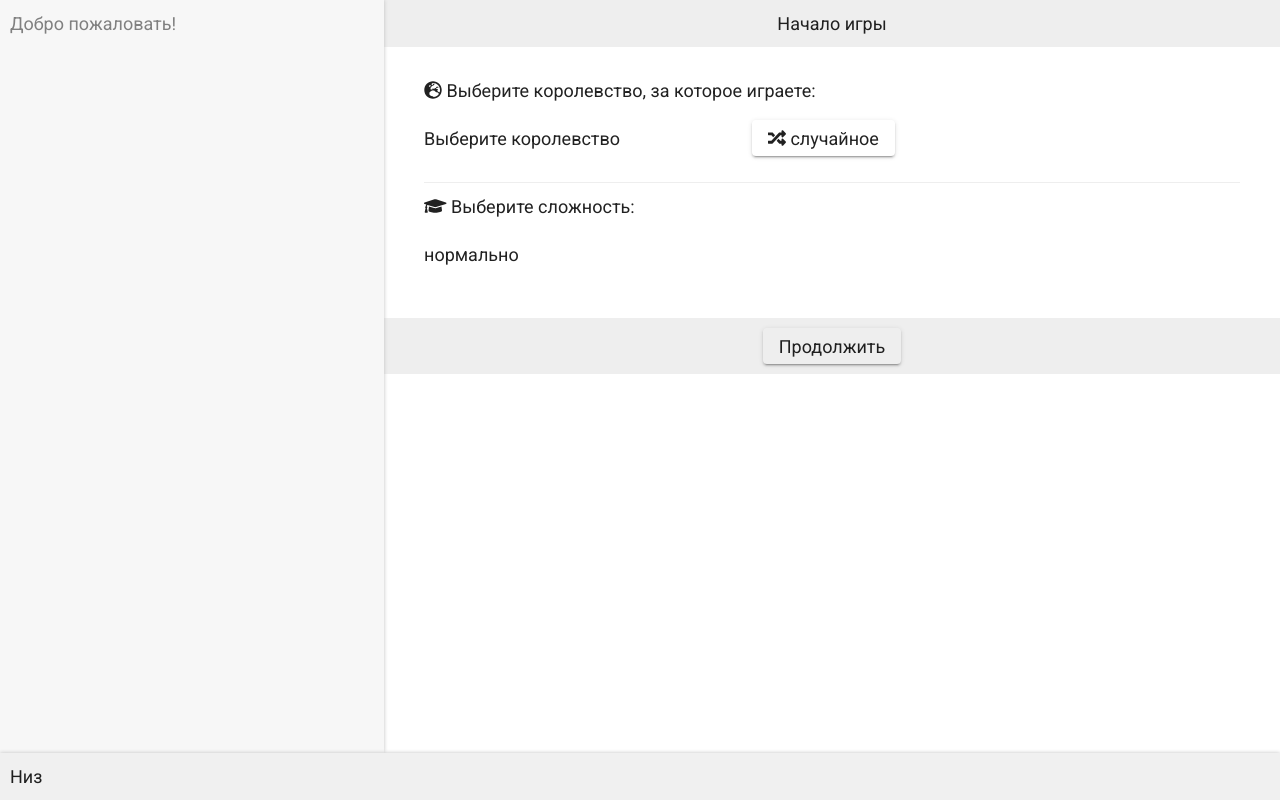
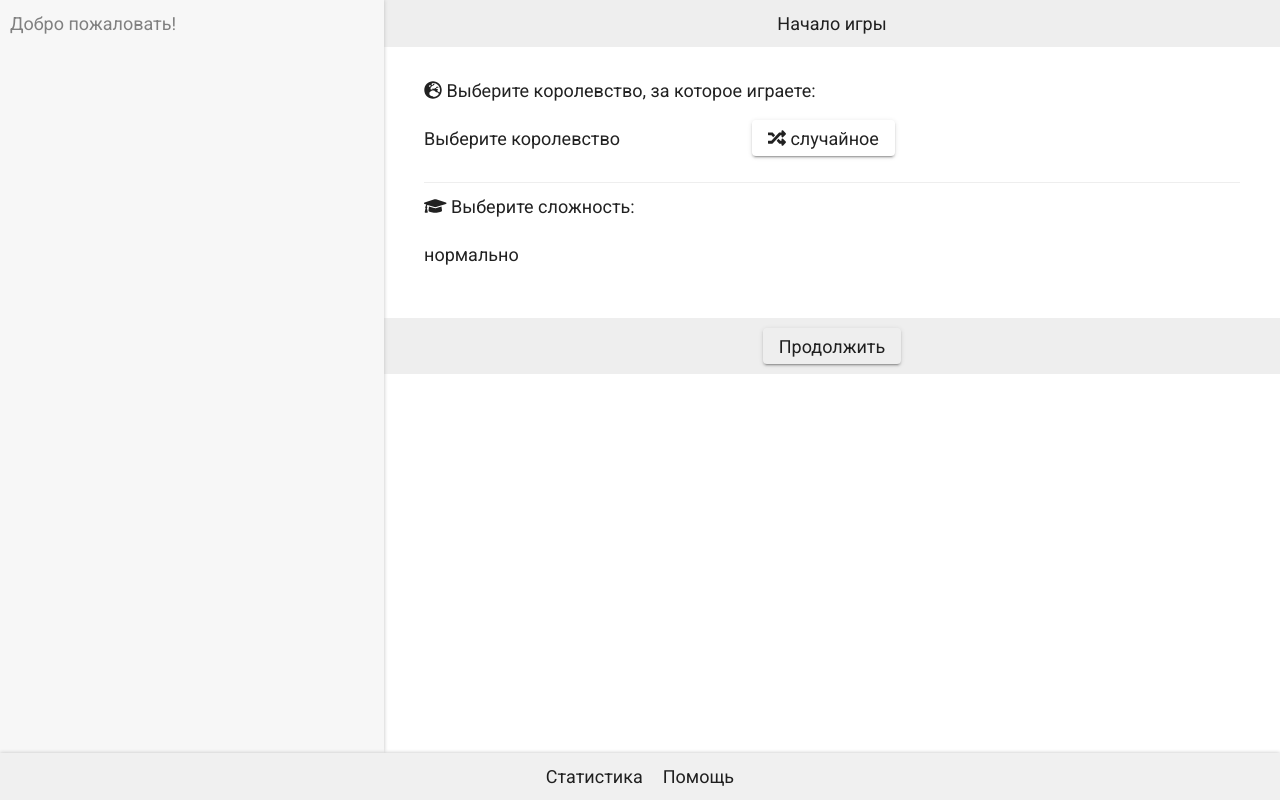
Before and after one commit to swordgna2/kingdom, a Vue app: page / in a window 1280 px wide. Built offline with nearby package versions, Linux system fonts and the light colour scheme.

Commit message:
fix: добавлены ссылки в низ

```diff
--- a/public/css/style.css
+++ b/public/css/style.css
@@ -49,19 +49,16 @@ button:hover {
 
 .main-header {
     position: relative;
-    display: flex;
-    justify-content: center;
-    padding: 10px;
+    text-align: center;
     background: #f0f0f0;
     box-shadow: 0 0 4px silver;
     z-index: 2;
 }
 
 .main-header span {
-    user-select: none;
-}
-.main-header span + span {
-    margin-left: 20px;
+    display: inline-block;
+    padding: 10px;
+    cursor: default;
 }
 
 .main-container {
@@ -200,10 +197,16 @@ button:hover {
 
 .main-footer {
     position: relative;
-    padding: 10px;
+    text-align: center;
     background: #f0f0f0;
     box-shadow: 0 0 4px silver;
     z-index: 2;
+}
+
+.main-footer > span {
+    display: inline-block;
+    padding: 10px;
+    cursor: default;
 }
 
 .list-item {
--- a/src/App.vue
+++ b/src/App.vue
@@ -21,7 +21,7 @@
                     />
                 </div>
             </div>
-            <FooterPanel/>
+            <FooterPanel @openModal="openModal"/>
             <Modal ref="modal"/>
         </div>
     </v-app>
--- a/src/classes/KingdomClass.js
+++ b/src/classes/KingdomClass.js
@@ -1,5 +1,6 @@
 import kingdomNames from '../assets/kingdomNames';
 import { getIntegerRandom, getBooleanRandom } from './../helpers/randomHelper';
+import { average, convertKToPercent } from './../helpers/convertHelper';
 
 export default class KingdomClass {
     /**
@@ -129,10 +130,8 @@ export default class KingdomClass {
         const list = [];
         for (let i = 0; i < this.neighbors.length; i++) {
             const neighbor = KingdomClass.kingdoms[this.neighbors[i]];
-            // let mood = functions.average(neighbor.mood);
-            // mood = functions.convertKToPercent(mood, 0);
-            // mood = functions.colorPercentValue(mood);
-            const mood = 50;
+            let mood = average(neighbor.mood);
+            mood = convertKToPercent(mood, 0);
             list.push('<div class="list-item">' + neighbor.getName() + '&nbsp;&rarr;&nbsp;' + mood + '&nbsp;%' + '</div>');
         }
         return list.join('');
--- a/src/components/FooterPanel.vue
+++ b/src/components/FooterPanel.vue
@@ -1,11 +1,22 @@
 <template>
     <div class="main-footer">
-        <span>Низ</span>
+        <span @click="openStatistics" style="cursor: pointer;">Статистика</span>
+        <span @click="openHelp" style="cursor: pointer;">Помощь</span>
     </div>
 </template>
 
 <script>
+    import ModalData from '../assets/modalData';
+
     export default {
-        name: 'FooterPanel'
+        name: 'FooterPanel',
+        methods: {
+            openStatistics () {
+                this.$emit('openModal', ModalData['not-ready']);
+            },
+            openHelp () {
+                this.$emit('openModal', ModalData['not-ready']);
+            }
+        }
     };
 </script>
--- a/src/helpers/convertHelper.js
+++ b/src/helpers/convertHelper.js
@@ -3,3 +3,12 @@ export function convertKToPercent (k, precision) {
     precision = isNaN(precision) ? 0 : precision.toFixed(0);
     return (k * 100).toFixed(precision);
 }
+
+export function average (numbers) {
+    numbers = Object.values(numbers);
+    if (numbers.length) {
+        return numbers.reduce((a, b) => (a + b)) / numbers.length;
+    } else {
+        return NaN;
+    }
+}
```
Also changed, not shown: src/components/StatisticsPanel.vue (+0 -14 lines).
